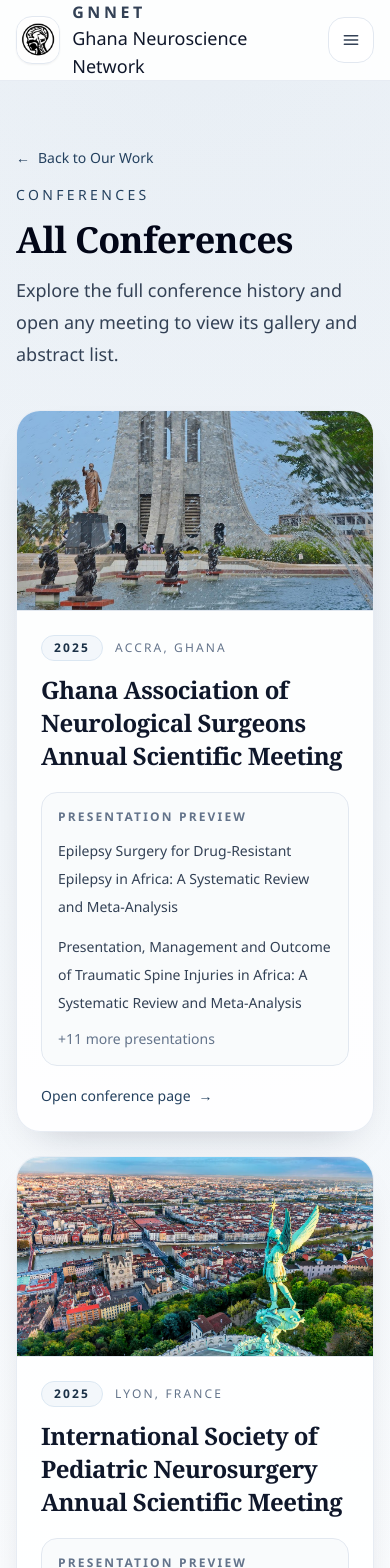
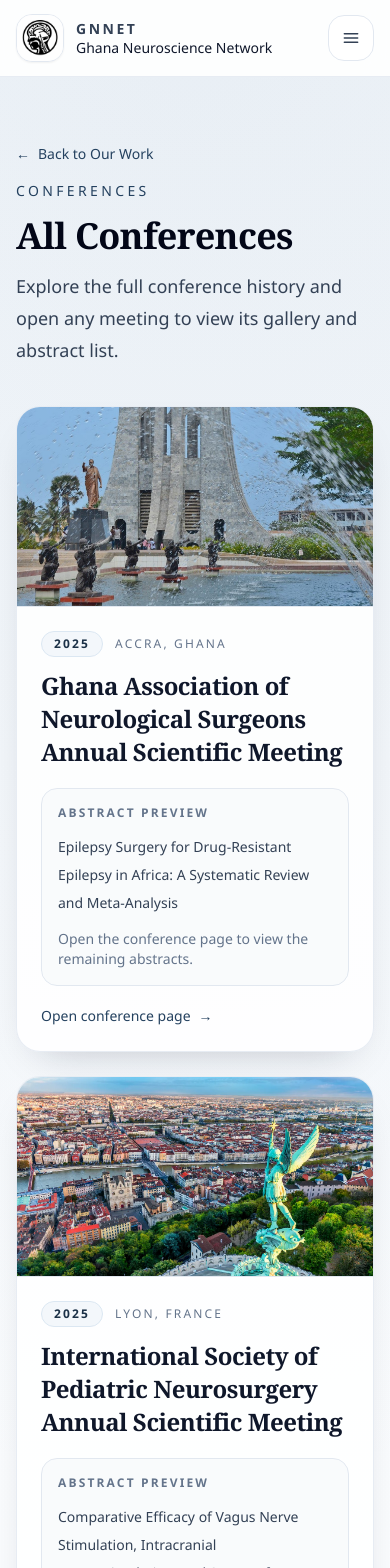
Before and after one commit to darkobhp/GNNet, a Next.js app: page /conferences in a window 390 px wide. Shown: the top 1568 px of the page. Built offline with nearby package versions, Linux system fonts and the light colour scheme.

Commit message:
Tighten mobile layout and update bios

```diff
--- a/app/globals.css
+++ b/app/globals.css
@@ -15,10 +15,13 @@
 html {
   scroll-behavior: smooth;
   scroll-padding-top: 5.5rem;
+  overflow-x: clip;
 }
 
 body {
   min-height: 100vh;
+  width: 100%;
+  overflow-x: clip;
   background:
     radial-gradient(circle at top, rgba(64, 108, 152, 0.1), transparent 30%),
     linear-gradient(180deg, #fbfdff 0%, #f8fafc 48%, #f1f5f9 100%);
@@ -45,6 +48,13 @@ h4 {
   textarea,
   select {
     @apply transition duration-200 ease-out;
+  }
+
+  input,
+  textarea,
+  select {
+    min-width: 0;
+    max-width: 100%;
   }
 }
 
--- a/components/ConferenceCard.tsx
+++ b/components/ConferenceCard.tsx
@@ -7,7 +7,7 @@ type ConferenceCardProps = {
 };
 
 export function ConferenceCard({ conference }: ConferenceCardProps) {
-  const previewPresentations = conference.presentations.slice(0, 2);
+  const previewPresentations = conference.presentations.slice(0, 1);
 
   return (
     <article className="group surface surface-interactive overflow-hidden">
@@ -39,7 +39,7 @@ export function ConferenceCard({ conference }: ConferenceCardProps) {
 
         <div className="rounded-2xl border border-slate-200 bg-slate-50/80 p-4 motion-safe:transition-colors motion-safe:duration-500 group-hover:border-slate-300 group-hover:bg-white">
           <p className="text-xs font-semibold uppercase tracking-[0.18em] text-slate-500">
-            Presentation Preview
+            Abstract Preview
           </p>
           <ul className="mt-3 space-y-3">
             {previewPresentations.map((presentation) => (
@@ -50,11 +50,7 @@ export function ConferenceCard({ conference }: ConferenceCardProps) {
           </ul>
           {conference.presentations.length > previewPresentations.length ? (
             <p className="mt-3 text-sm text-slate-500">
-              +{conference.presentations.length - previewPresentations.length} more
-              presentation
-              {conference.presentations.length - previewPresentations.length === 1
-                ? ""
-                : "s"}
+              Open the conference page to view the remaining abstracts.
             </p>
           ) : null}
         </div>
--- a/components/Navbar.tsx
+++ b/components/Navbar.tsx
@@ -10,10 +10,10 @@ export function Navbar() {
 
   return (
     <header className="sticky top-0 z-50 border-b border-slate-200/80 bg-white/90 backdrop-blur-md">
-      <div className="shell flex min-h-[4.75rem] items-center justify-between gap-6">
+      <div className="shell flex min-h-[4.75rem] items-center justify-between gap-3 sm:gap-6">
         <Link
           href="#about"
-          className="group flex items-center gap-3 text-slate-900"
+          className="group flex min-w-0 flex-1 items-center gap-3 text-slate-900 md:flex-none"
           aria-label="GNNet Research home"
         >
           <span className="flex h-12 w-12 items-center justify-center overflow-hidden rounded-2xl border border-slate-200 bg-white shadow-sm">
@@ -26,11 +26,11 @@ export function Navbar() {
               priority
             />
           </span>
-          <span className="flex flex-col">
-            <span className="text-base font-bold uppercase tracking-[0.22em] text-slate-700 sm:text-lg">
+          <span className="flex min-w-0 flex-col">
+            <span className="text-sm font-bold uppercase tracking-[0.18em] text-slate-700 sm:text-lg sm:tracking-[0.22em]">
               GNNET
             </span>
-            <span className="text-lg font-normal text-slate-900 group-hover:text-navy-800">
+            <span className="truncate text-sm font-normal leading-tight text-slate-900 group-hover:text-navy-800 sm:text-lg">
               Ghana Neuroscience Network
             </span>
           </span>
@@ -69,7 +69,7 @@ export function Navbar() {
 
         <button
           type="button"
-          className="inline-flex items-center justify-center rounded-2xl border border-slate-200 bg-white p-3 text-slate-700 hover:border-slate-300 hover:text-slate-900 md:hidden"
+          className="inline-flex shrink-0 items-center justify-center rounded-2xl border border-slate-200 bg-white p-3 text-slate-700 hover:border-slate-300 hover:text-slate-900 md:hidden"
           onClick={() => setIsOpen((value) => !value)}
           aria-expanded={isOpen}
           aria-controls="mobile-menu"
--- a/components/SiteLayout.tsx
+++ b/components/SiteLayout.tsx
@@ -7,9 +7,9 @@ type SiteLayoutProps = {
 
 export function SiteLayout({ children }: SiteLayoutProps) {
   return (
-    <div className="min-h-screen">
+    <div className="min-h-screen overflow-x-clip">
       <Navbar />
-      <main>{children}</main>
+      <main className="overflow-x-clip">{children}</main>
       <Footer />
     </div>
   );
--- a/data/site.ts
+++ b/data/site.ts
@@ -492,7 +492,7 @@ export const teamGroups: TeamGroup[] = [
         image: "/images/Headshots/Lois.jpg",
         photoType: "headshot",
         bio:
-          "Lois is a fifth-year medical student at the University of Ghana Medical School and Co-Chair of the Ghana Neuroscience Network, where she coordinates neuroscience research initiatives and collaborates with multidisciplinary teams. She has a strong interest in neurosurgery and is actively involved in research and academic activities within the field."
+          "Lois is a fifth-year medical student at the University of Ghana Medical School and Co-Chair of the Ghana Neuroscience Network. She coordinates neuroscience research initiatives and collaborates with multidisciplinary teams. She has a strong interest in neurosurgery and is actively involved in research and academic activities within the field."
       },
       {
         name: "Kwadwo Darko",
@@ -524,7 +524,7 @@ export const teamGroups: TeamGroup[] = [
         image: "/images/Headshots/Mildred.JPG",
         photoType: "headshot",
         bio:
-          "Mildred earned her medical degree at the University of Development Studies. She is currently a senior house officer at Achimota Hospital in Accra, Ghana. She has a growing interest in pediatric neurosurgery and hopes to pursue formal training in the field. Her clinical and research interests are broadly centered on neurosurgery, with a focus on improving care for children. She has been involved in research exploring neurosurgical care and outcomes in Ghana. Mildred is a member of the International Society for Pediatric Neurosurgery and is also interested in global neurosurgery and advancing access to safe and timely neurosurgical care in Ghana."
+          "Mildred earned her medical degree at the University of Development Studies. She is currently a senior house officer at Achimota Hospital in Accra, Ghana. She has a growing interest in pediatric neurosurgery and hopes to pursue formal training in the field. Her clinical and research interests are broadly centered on neurosurgery, with a focus on improving care for children. She has been involved in research exploring neurosurgical care and outcomes in Ghana. Mildred is a member of the International Society for Pediatric Neurosurgery. She is also interested in global neurosurgery and advancing access to safe and timely neurosurgical care in Ghana. Through her work, she aims to contribute to strengthening neurosurgical systems and expanding care for children in underserved communities."
       },
       {
         name: "Maame Doudua",
@@ -548,7 +548,7 @@ export const teamGroups: TeamGroup[] = [
         image: "/images/Headshots/Marfo.jpg",
         photoType: "headshot",
         bio:
-          "Kwaku is a fourth-year medical student at the University of Ghana Medical School. He has a keen interest in neuroscience and its many disciplines. His goals are to one day advance neurosurgical and neurological techniques and to simplify complex concepts, making them more accessible."
+          "Kwaku is a fourth-year medical student at the University of Ghana Medical School. He has a keen interest in neuroscience and its many disciplines. His goals are to one day advance neurosurgical and neurological techniques and to simplify complex concepts, making them more accessible and less abstruse."
       }
     ]
   },
@@ -589,7 +589,7 @@ export const teamGroups: TeamGroup[] = [
         image: "/images/Headshots/Emmanuel.jpg",
         photoType: "headshot",
         bio:
-          "Dr. Adjei is a junior neurosurgery resident at the Neurosurgery Department of Korle-Bu Teaching Hospital. He is driven by a strong belief that quality healthcare is essential for individuals to achieve their full potential, which underpins his commitment to patient care. He is particularly interested in advocacy and preventive health strategies, with a growing focus on artificial intelligence in neuroscience and improving healthcare systems."
+          "Dr. Adjei is a junior neurosurgery resident at the Neurosurgery Department of Korle-Bu Teaching Hospital. He is driven by a strong belief that quality healthcare is essential for individuals to achieve their full potential, which underpins his commitment to patient care. He is particularly interested in advocacy and preventive health strategies, and has a growing focus on the application of artificial intelligence in neuroscience, as well as efforts to study and improve healthcare systems."
       },
       {
         name: "Simon Sackitey",
```
Also changed, not shown: 1 other file (tests, documents, lock files or other folders).
